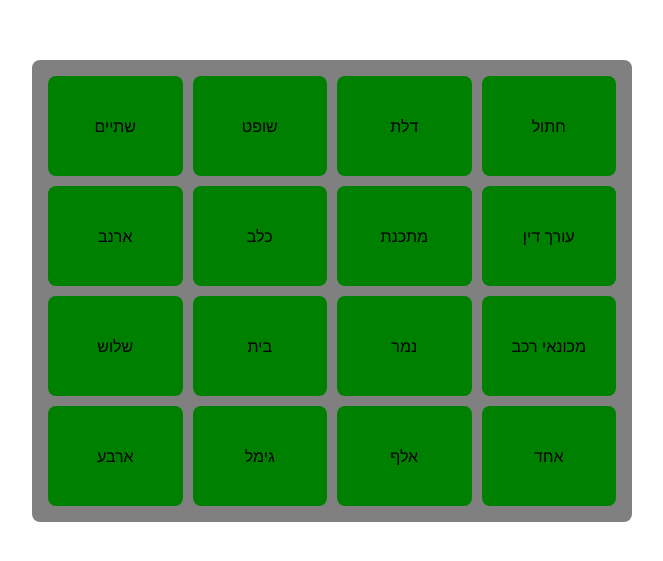
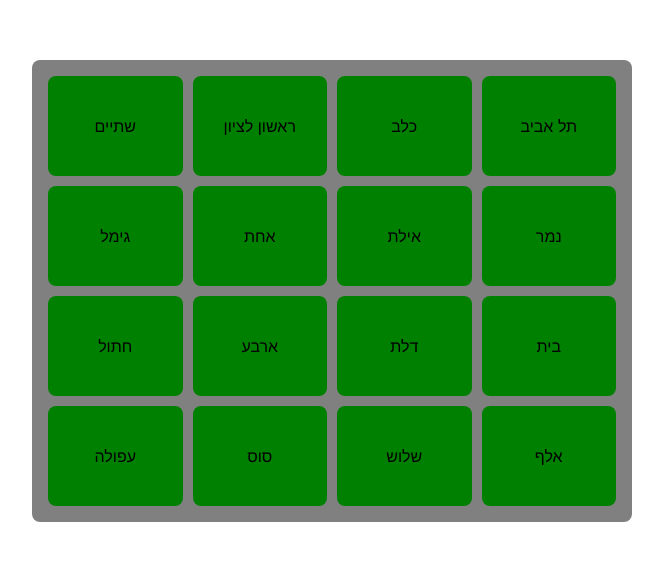
Before and after one commit to uriklar/professor, a Next.js app: page / in a window 1280 px wide. Shown: the part 109-670 px from the top of the page, without its empty margins (308-971 px from the left). Built offline with nearby package versions, Linux system fonts and the light colour scheme.

Commit message:
Working after state refactor

```diff
--- a/components/Grid.tsx
+++ b/components/Grid.tsx
@@ -1,18 +1,12 @@
-import { motion } from "framer-motion";
-import { useCallback, useEffect, useState } from "react";
+import { AnimateSharedLayout, motion } from "framer-motion";
 import styled from "styled-components";
-import { TBoard } from "../types";
-import {
-  generateInitialItems,
-  getSelectedItems,
-  getSortedItems,
-  getFoundCategoryId,
-} from "../utils/board.utils";
-import Square from "./Square";
+import { IItem } from "../types";
+import { getSortedItems, toChunks } from "../utils/board.utils";
+import Row from "./Row";
+import { useStore } from "./Store";
 
 const Container = styled(motion.div)`
   display: grid;
-  grid-template-columns: repeat(4, 1fr);
   grid-template-rows: repeat(4, 1fr);
   gap: 10px;
   width: 600px;
@@ -21,68 +15,23 @@ const Container = styled(motion.div)`
   border-radius: 8px;
 `;
 
-function useBoard(board: TBoard) {
-  const [items] = useState(generateInitialItems(board));
-  const [foundCategories, setFoundCategories] = useState([]);
-  const [selection, setSelection] = useState({});
+export default function Grid() {
+  const {
+    state: { items, answers },
+  } = useStore();
 
-  const onSelect = useCallback(
-    (item) => {
-      setSelection({
-        ...selection,
-        [item]: !selection[item],
-      });
-    },
-    [selection]
-  );
-
-  useEffect(() => {
-    const selectedItems = getSelectedItems(selection);
-    if (selectedItems.length === 4) {
-      const foundCategoryId = getFoundCategoryId(selectedItems, board);
-
-      if (foundCategoryId) {
-        setFoundCategories([...foundCategories, foundCategoryId]);
-      }
-
-      setSelection({});
-    }
-  }, [board, foundCategories, selection]);
-
-  return {
-    items,
-    selection,
-    onSelect,
-    foundCategories,
-  };
-}
-
-interface Props {
-  board: TBoard;
-}
-
-export default function Grid({ board }: Props) {
-  const { items, selection, onSelect, foundCategories } = useBoard(board);
-
-  const { correctItems, otherItems } = getSortedItems(
-    items,
-    foundCategories,
-    board
-  );
+  const { matchedItems, remainingItems } = getSortedItems(items, answers);
 
   return (
-    <Container layout>
-      {correctItems.map((item) => (
-        <Square item={item} key={item} state="correct" />
-      ))}
-      {otherItems.map((item) => (
-        <Square
-          item={item}
-          key={item}
-          onSelect={onSelect}
-          state={selection[item] ? "selected" : null}
-        />
-      ))}
-    </Container>
+    <AnimateSharedLayout>
+      <Container layout>
+        {matchedItems.map((itemRow) => (
+          <Row items={itemRow} key={itemRow[0].text} />
+        ))}
+        {remainingItems.map((itemRow) => (
+          <Row items={itemRow} key={itemRow[0].text} />
+        ))}
+      </Container>
+    </AnimateSharedLayout>
   );
 }
--- /dev/null
+++ b/components/Row.tsx
@@ -0,0 +1,23 @@
+import styled from "styled-components";
+import { motion } from "framer-motion";
+import { IItem } from "../types";
+import Square from "./Square";
+
+const Container = styled(motion.div)`
+  display: grid;
+  grid-template-columns: repeat(4, 1fr);
+  gap: 10px;
+`;
+
+interface Props {
+  items: IItem[];
+}
+export default function Row({ items }: Props) {
+  return (
+    <Container layout>
+      {items.map((item) => (
+        <Square item={item} key={item.text} />
+      ))}
+    </Container>
+  );
+}
--- a/components/Square.tsx
+++ b/components/Square.tsx
@@ -1,12 +1,17 @@
 import styled from "styled-components";
 import { motion } from "framer-motion";
+import { Actions, useStore } from "./Store";
+import { AnswerState, IItem } from "../types";
+import { getItemState } from "../utils/board.utils";
 
-function getBgColor(state) {
+function getBgColor(state: AnswerState | "selected") {
   switch (state) {
     case "selected":
       return "blue";
-    case "correct":
+    case AnswerState.Matched:
       return "purple";
+    case AnswerState.Answered:
+      return "yellow";
     default:
       return "green";
   }
@@ -19,19 +24,32 @@ const Container = styled(motion.div)`
   align-items: center;
   background: ${({ state }) => getBgColor(state)};
   border-radius: 8px;
-  ${({ state }) => state !== "correct" && "cursor: pointer;"}
+  ${({ state }) =>
+    state !== AnswerState.Answered &&
+    state !== AnswerState.Matched &&
+    "cursor: pointer;"}
 `;
 
 interface Props {
-  item: string;
-  onSelect?: (item: string) => void;
-  state: "correct" | "selected";
+  item: IItem;
 }
 
-export default function Square({ item, onSelect = () => {}, state }: Props) {
+// TODO: don't allow selecting if already part of an answer
+export default function Square({ item }: Props) {
+  const {
+    dispatch,
+    state: { selection, answers },
+  } = useStore();
+
+  const itemState = getItemState(item, selection, answers);
+
+  const onSelect = () => {
+    dispatch({ type: Actions.SelectItem, payload: { item } });
+  };
+
   return (
-    <Container layout state={state} onClick={() => onSelect(item)}>
-      {item}
+    <Container layout state={itemState} onClick={onSelect}>
+      {item.text}
     </Container>
   );
 }
--- /dev/null
+++ b/components/Store.tsx
@@ -0,0 +1,124 @@
+import {
+  createContext,
+  Dispatch,
+  ReactChild,
+  ReactChildren,
+  useContext,
+  useEffect,
+  useMemo,
+  useReducer,
+} from "react";
+import { IAnswer, IBoard, ActionMap, IItem, AnswerState } from "../types";
+import {
+  getConnectionCategory,
+  shuffle,
+  toggleSelection,
+} from "../utils/board.utils";
+
+export enum Actions {
+  SelectItem,
+  FoundConnection,
+  ResetSelection,
+}
+
+type TPayloads = {
+  [Actions.SelectItem]: {
+    item: IItem;
+  };
+  [Actions.FoundConnection]: {
+    categoryId: string;
+  };
+  [Actions.ResetSelection]: {};
+};
+
+export type TActions = ActionMap<TPayloads>[keyof ActionMap<TPayloads>];
+
+export interface IState {
+  items: IItem[];
+  selection: IItem[];
+  answers: IAnswer[];
+}
+
+const INITIAL_STATE: IState = {
+  items: [],
+  selection: [],
+  answers: [],
+};
+
+const StoreContext = createContext({
+  state: INITIAL_STATE,
+  dispatch: null,
+});
+
+function reducer(state: IState, action: TActions) {
+  switch (action.type) {
+    // Toggles the selected item in/out of selection array
+    case Actions.SelectItem:
+      return {
+        ...state,
+        selection: toggleSelection(state.selection, action.payload.item),
+      };
+    case Actions.ResetSelection:
+      return {
+        ...state,
+        selection: [],
+      };
+    case Actions.FoundConnection:
+      return {
+        ...state,
+        selection: [],
+        answers: [
+          ...state.answers,
+          { categoryId: action.payload.categoryId, state: AnswerState.Matched },
+        ],
+      };
+    default:
+      return state;
+  }
+}
+
+interface Props {
+  board: IBoard;
+  children: ReactChild | ReactChild[] | ReactChildren | ReactChildren[];
+}
+
+export default function Store({ children, board }: Props) {
+  // The 3rd argument get's the 2nd argument as a parameter
+  // and initializes the state only once
+  const [state, dispatch] = useReducer(
+    reducer,
+    INITIAL_STATE,
+    (initialState) => ({ ...initialState, items: shuffle(board.items) })
+  );
+
+  const value = useMemo(() => ({ state, dispatch }), [state]);
+
+  // Triggeres when 4 items have been selected,
+  // Checks if selection is a category or not
+  useEffect(() => {
+    if (state.selection.length === 4) {
+      const connectionCategory = getConnectionCategory(state.selection);
+      if (connectionCategory) {
+        dispatch({
+          type: Actions.FoundConnection,
+          payload: { categoryId: connectionCategory },
+        });
+      } else {
+        dispatch({ type: Actions.ResetSelection, payload: {} });
+      }
+    }
+  }, [state.selection?.length]);
+
+  console.log(value);
+
+  return (
+    <StoreContext.Provider value={value}>{children}</StoreContext.Provider>
+  );
+}
+
+export function useStore(): {
+  state: IState;
+  dispatch: Dispatch<TActions>;
+} {
+  return useContext(StoreContext);
+}
--- a/pages/_app.js
+++ b/pages/_app.js
@@ -1,4 +1,6 @@
-import '../styles/globals.css'
+import '../styles/globals.css';
+
+
 
 function MyApp({ Component, pageProps }) {
   return <Component {...pageProps} />
--- a/pages/index.tsx
+++ b/pages/index.tsx
@@ -1,10 +1,11 @@
 import Head from "next/head";
 import styles from "../styles/Home.module.css";
 import Grid from "../components/Grid";
-import { TBoard } from "../types";
+import { IBoard } from "../types";
+import Store from "../components/Store";
 
 interface Props {
-  board: TBoard;
+  board: IBoard;
 }
 export default function Home({ board }: Props) {
   console.log(board);
@@ -16,34 +17,40 @@ export default function Home({ board }: Props) {
       </Head>
 
       <main className={styles.main}>
-        <Grid board={board} />
+        <Store board={board}>
+          <Grid />
+        </Store>
       </main>
     </div>
   );
 }
 
-const MOCK_BOARD: TBoard = [
-  {
-    id: "0",
-    words: ["אחד", "שתיים", "שלוש", "ארבע"],
-    answers: ["מספרים", "מספר"],
+const MOCK_BOARD: IBoard = {
+  items: [
+    { text: "אחת", categoryId: "1" },
+    { text: "שתיים", categoryId: "1" },
+    { text: "שלוש", categoryId: "1" },
+    { text: "ארבע", categoryId: "1" },
+    { text: "אלף", categoryId: "2" },
+    { text: "בית", categoryId: "2" },
+    { text: "גימל", categoryId: "2" },
+    { text: "דלת", categoryId: "2" },
+    { text: "כלב", categoryId: "3" },
+    { text: "חתול", categoryId: "3" },
+    { text: "סוס", categoryId: "3" },
+    { text: "נמר", categoryId: "3" },
+    { text: "תל אביב", categoryId: "4" },
+    { text: "ראשון לציון", categoryId: "4" },
+    { text: "אילת", categoryId: "4" },
+    { text: "עפולה", categoryId: "4" },
+  ],
+  answers: {
+    "1": ["מספרים", "מספר"],
+    "2": ["אותיות", "אות"],
+    "3": ["חיות"],
+    "4": ["ערים בישראל"],
   },
-  {
-    id: "1",
-    words: ["אלף", "בית", "גימל", "דלת"],
-    answers: ["אותיות", "אות"],
-  },
-  {
-    id: "2",
-    words: ["כלב", "חתול", "נמר", "ארנב"],
-    answers: ["חיות"],
-  },
-  {
-    id: "3",
-    words: ["עורך דין", "מכונאי רכב", "שופט", "מתכנת"],
-    answers: ["מקצועות"],
-  },
-];
+};
 
 export async function getServerSideProps() {
   return {
--- a/utils/board.utils.ts
+++ b/utils/board.utils.ts
@@ -1,4 +1,4 @@
-import { TBoard } from "../types";
+import { AnswerState, IAnswer, IItem } from "../types";
 
 // Shuffles an array
 export function shuffle(array) {
@@ -26,38 +26,59 @@ export function difference(arr1, arr2) {
   return arr1.filter((value) => !arr2.includes(value));
 }
 
-// Generates a flat array of items, shuffled
-export function generateInitialItems(board: TBoard) {
-  const shuffledItems = shuffle(board.map((category) => category.words).flat());
-  return [...shuffledItems];
-}
-
-// returns an array of currently selected items
-export function getSelectedItems(selection) {
-  return Object.keys(selection).filter((key) => !!selection[key]);
+export function toChunks<T>(arr: any[], n: number): T[][] {
+  return [...Array(Math.ceil(arr.length / n))].map((v, i) =>
+    arr.slice(i * n, (i + 1) * n)
+  );
 }
 
 // returns the id of the categroy if the selected items match a category
-export function getFoundCategoryId(selectedItems: string[], board: TBoard) {
-  return board.find(
-    (category) => difference(category.words, selectedItems).length === 0
-  )?.id;
+export function getConnectionCategory(selection: IItem[]) {
+  const categories = selection.map((item) => item.categoryId);
+  const uniqCategories = [...new Set(categories)];
+
+  return uniqCategories.length === 1 ? uniqCategories[0] : null;
 }
 
-// Returns two arrays of items:
-// correctItems - items that were already matched correctly
-// otherItems - the remaining items to be found
-export function getSortedItems(
-  items: string[],
-  foundCategories: string[],
-  board: TBoard
-) {
-  const correctItems = foundCategories.reduce((acc, categoryId) => {
-    const category = board.find((_category) => _category.id === categoryId);
-    return [...acc, ...category.words];
+// adds or removes a value from the array
+// according to weather it exists there or not
+export function toggleSelection(arr: IItem[], item: IItem) {
+  return arr.includes(item)
+    ? arr.filter((i) => i.text !== item.text)
+    : [...arr, item];
+}
+
+export function getSortedItems(items: IItem[], answers: IAnswer[]) {
+  const matchedItems = answers.reduce((acc, answer) => {
+    const categoryItems = items.filter(
+      (item) => item.categoryId === answer.categoryId
+    );
+
+    return [...acc, ...categoryItems];
   }, []);
 
-  const otherItems = difference(items, correctItems);
+  const remainingItems = difference(items, matchedItems);
 
-  return { correctItems, otherItems };
+  return {
+    matchedItems: toChunks<IItem>(matchedItems, 4),
+    remainingItems: toChunks<IItem>(remainingItems, 4),
+  };
 }
+
+export function getItemState(
+  item: IItem,
+  selection: IItem[],
+  answers: IAnswer[]
+) {
+  if (selection.includes(item)) {
+    // TODO: add another enum?
+    return "selected";
+  }
+
+  debugger;
+  const itemAnswer = answers.find(
+    (answer) => answer.categoryId === item.categoryId
+  );
+
+  return itemAnswer?.state;
+}
```
Also changed, not shown: tsconfig.json (+5 -14 lines), types.ts (+32 -1 lines).
